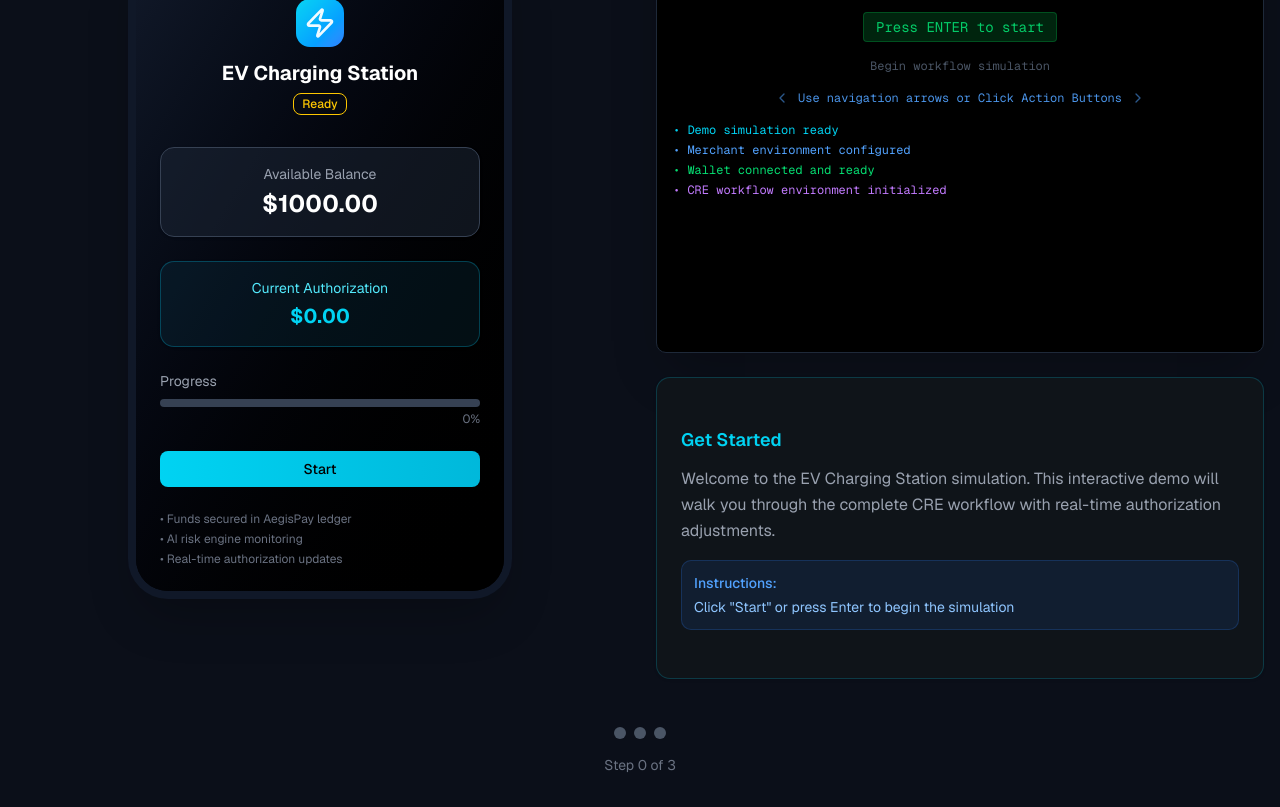
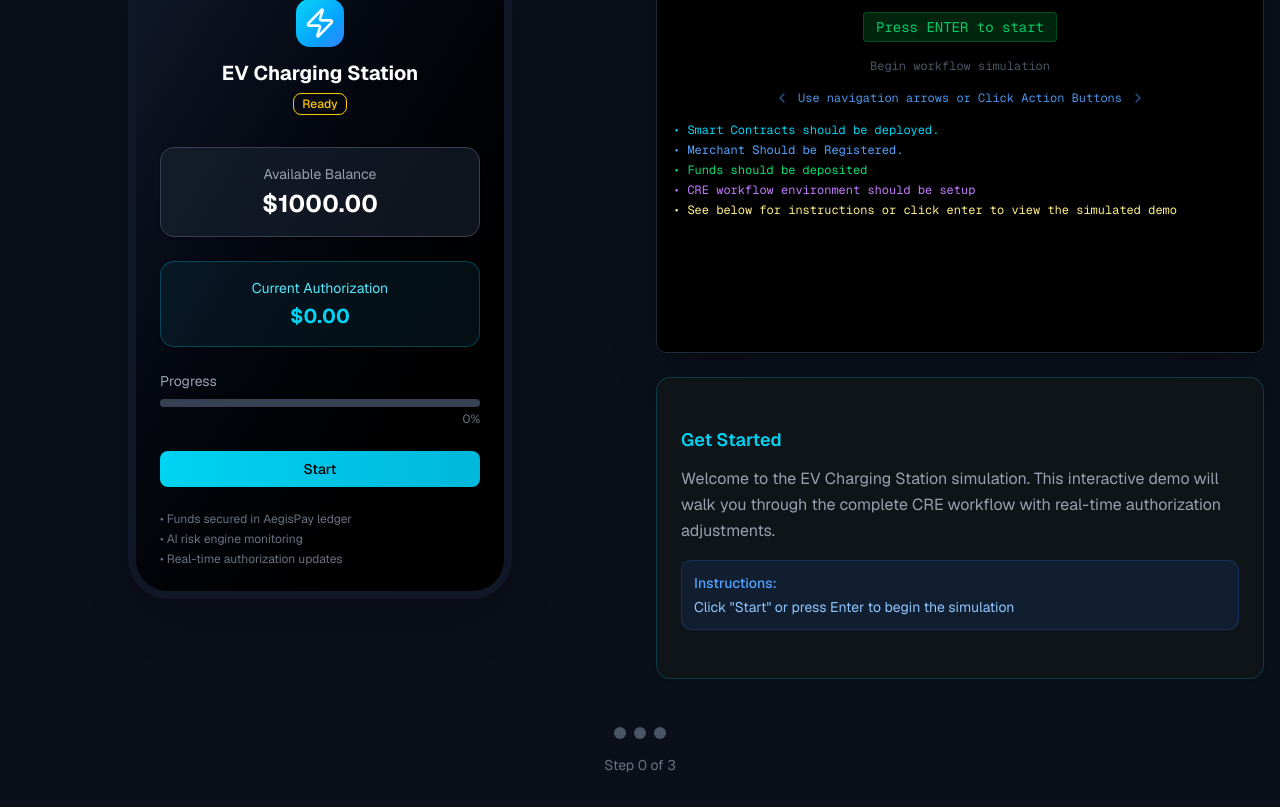
Before and after one commit to AegisPayments/aegis-web, a Next.js app: page /demos in a window 1280 px wide. Shown: the part 840-1647 px from the top of the page. Built offline with nearby package versions, Linux system fonts and the light colour scheme.

Commit message:
updated terminal start screen messages

```diff
--- a/src/components/terminal-mockup.tsx
+++ b/src/components/terminal-mockup.tsx
@@ -212,30 +212,36 @@ export function TerminalMockup({
             <div className="text-xs mt-4 space-y-1">
               {isStartScreen ? (
                 <>
-                  <div className="text-cyan-400">• Demo simulation ready</div>
+                  <div className="text-cyan-400">
+                    • Smart Contracts should be deployed.
+                  </div>
                   <div className="text-blue-400">
-                    • Merchant environment configured
+                    • Merchant Should be Registered.
                   </div>
                   <div className="text-green-400">
-                    • Wallet connected and ready
+                    • Funds should be deposited
                   </div>
                   <div className="text-purple-400">
-                    • CRE workflow environment initialized
+                    • CRE workflow environment should be setup
+                  </div>
+                  <div className="text-yellow-200">
+                    • See below for instructions or click enter to view the
+                    simulated demo
                   </div>
                 </>
               ) : (
                 <>
                   <div className="text-cyan-400">
-                    • CRE workflow simulation ready
+                    • Smart contracts deployed and verified
                   </div>
                   <div className="text-blue-400">
-                    • AI risk engine evaluation
+                    • Merchant registration complete
                   </div>
                   <div className="text-green-400">
-                    • Real-time authorization updates
+                    • Funds deposited and available
                   </div>
                   <div className="text-purple-400">
-                    • Smart contract state changes
+                    • CRE workflow environment active
                   </div>
                 </>
               )}
```
